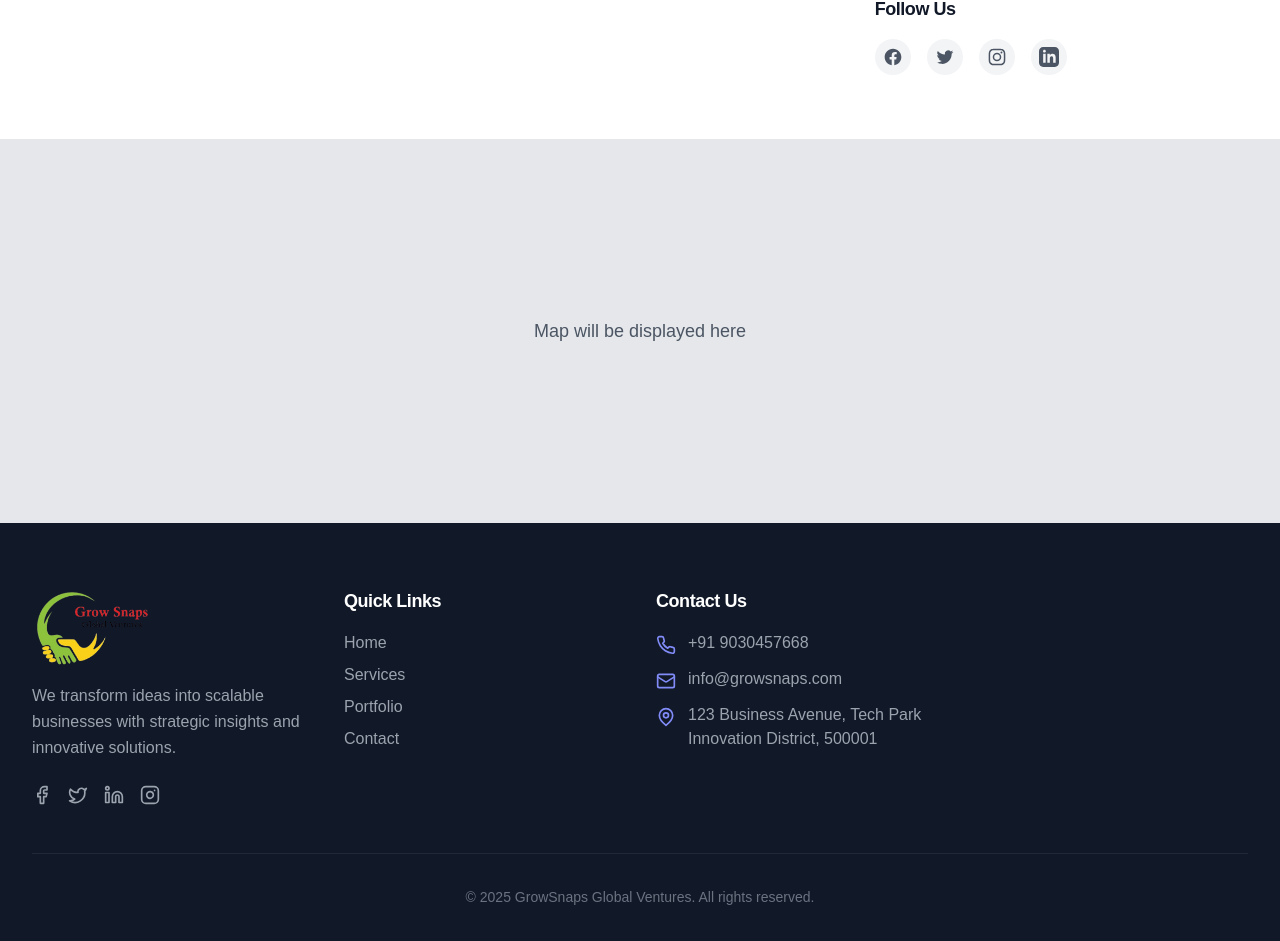
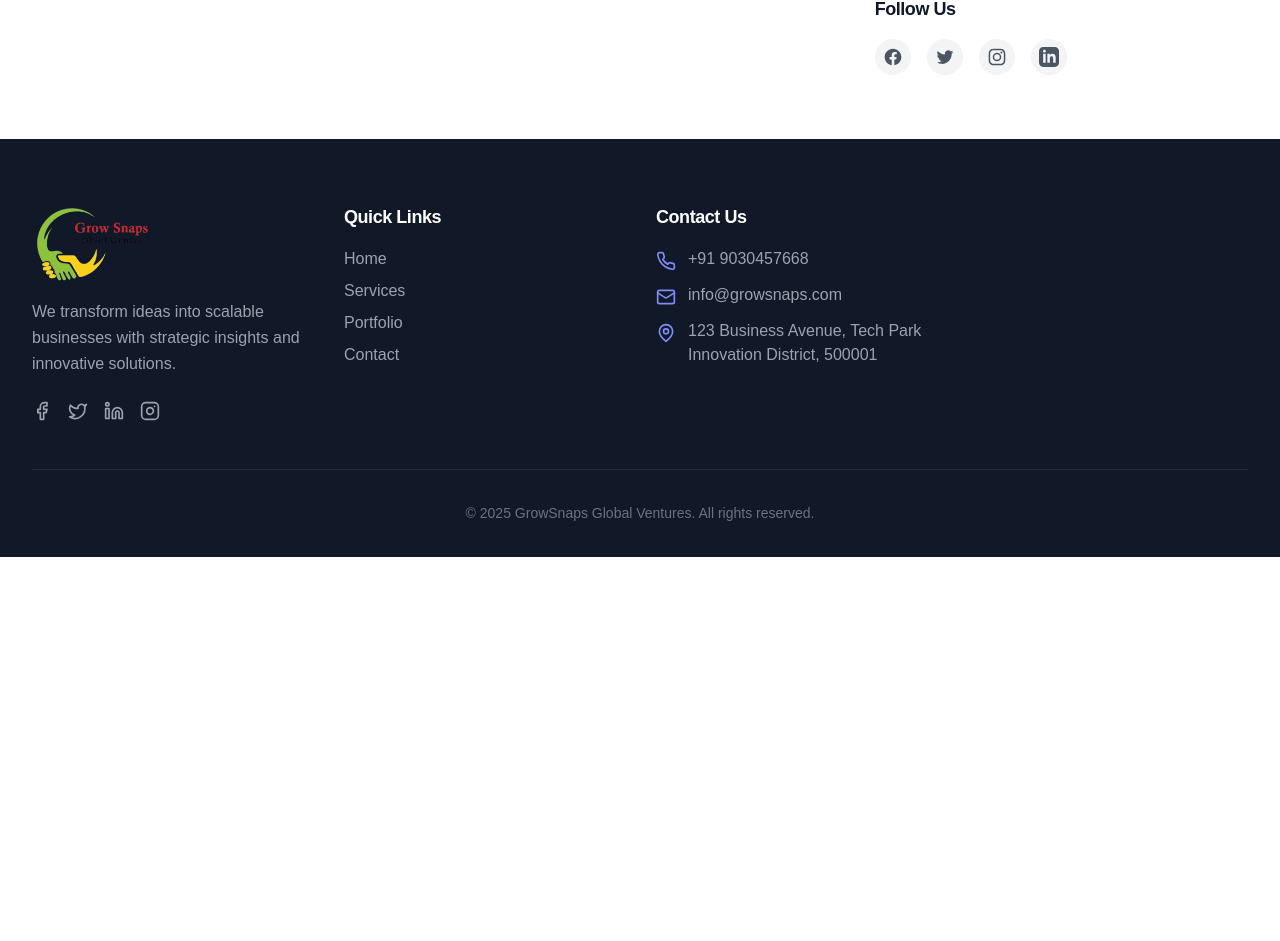
Before and after one commit to avinashkapudasi/GrowSnaps, a React (Vite) app: page /contact in a window 1280 px wide. Shown: the part 993-1934 px from the top of the page. After the commit the page ends 1550 px from the top, so only its background shows below. Built offline with nearby package versions, Linux system fonts and the light colour scheme; a web font is replaced by a local one.

Commit message:
logo fix,map fix

```diff
--- a/src/components/Footer.tsx
+++ b/src/components/Footer.tsx
@@ -1,5 +1,6 @@
 import { Link } from 'react-router-dom';
-import { BarChart2, Mail, Phone, MapPin, Facebook, Twitter, Linkedin, Instagram } from 'lucide-react';
+import { Mail, Phone, MapPin, Facebook, Twitter, Linkedin, Instagram } from 'lucide-react';
+import logo from '../assets/growsnaps_bg_removed.png'; // Add this import at the top
 
 const Footer = () => {
   return (
@@ -9,7 +10,7 @@ const Footer = () => {
           {/* Company Info */}
           <div>
             <div className="flex items-center space-x-2 mb-4">
-              <img src="src/growsnaps_bg_removed.png" alt="GrowSnaps Logo" className="h-20 w-auto" />
+              <img src={logo} alt="GrowSnaps Logo" className="h-20 w-auto" />
             </div>
             <p className="text-gray-400 mb-6">
               We transform ideas into scalable businesses with strategic insights and innovative solutions.
@@ -40,8 +41,6 @@ const Footer = () => {
               <li><Link to="/contact" className="text-gray-400 hover:text-white transition-colors">Contact</Link></li>
             </ul>
           </div>
-
-
 
           {/* Contact */}
           <div>
--- a/src/components/Navbar.tsx
+++ b/src/components/Navbar.tsx
@@ -2,6 +2,7 @@ import  { useState, useEffect } from 'react';
 import { Link, NavLink, useLocation } from 'react-router-dom';
 import { Menu, X } from 'lucide-react';
 import { motion, AnimatePresence } from 'framer-motion';
+import logo from '../assets/Grow Snaps_page-0001.jpg';
 
 const Navbar = () => {
   const [isOpen, setIsOpen] = useState(false);
@@ -41,7 +42,7 @@ const Navbar = () => {
       <div className="container-custom">
         <div className="flex items-center justify-between">
             <Link to="/" className="flex items-center space-x-2">
-            <img src="src/Grow Snaps_page-0001.jpg" alt="GrowSnaps Logo" className="h-12 w-22" />
+            <img src={logo} alt="GrowSnaps Logo" className="h-12 w-22" />
             </Link>
 
           {/* Desktop Navigation */}
--- a/src/pages/ContactPage.tsx
+++ b/src/pages/ContactPage.tsx
@@ -122,13 +122,8 @@ const ContactPage: React.FC = () => {
         </div>
       </section>
 
-      {/* Map Section */}
-      <section className="h-96 bg-gray-200 relative">
-        {/* In a real implementation, you would integrate with a map provider like Google Maps */}
-        <div className="absolute inset-0 flex items-center justify-center">
-          <p className="text-gray-600 text-lg font-medium">Map will be displayed here</p>
-        </div>
-      </section>
+
+
     </>
   );
 };
```
Also changed, not shown: src/assets/Grow Snaps_page-0001.jpg (renamed from src/Grow Snaps_page-0001.jpg), src/assets/growsnaps_bg_removed.png (renamed from src/growsnaps_bg_removed.png).
